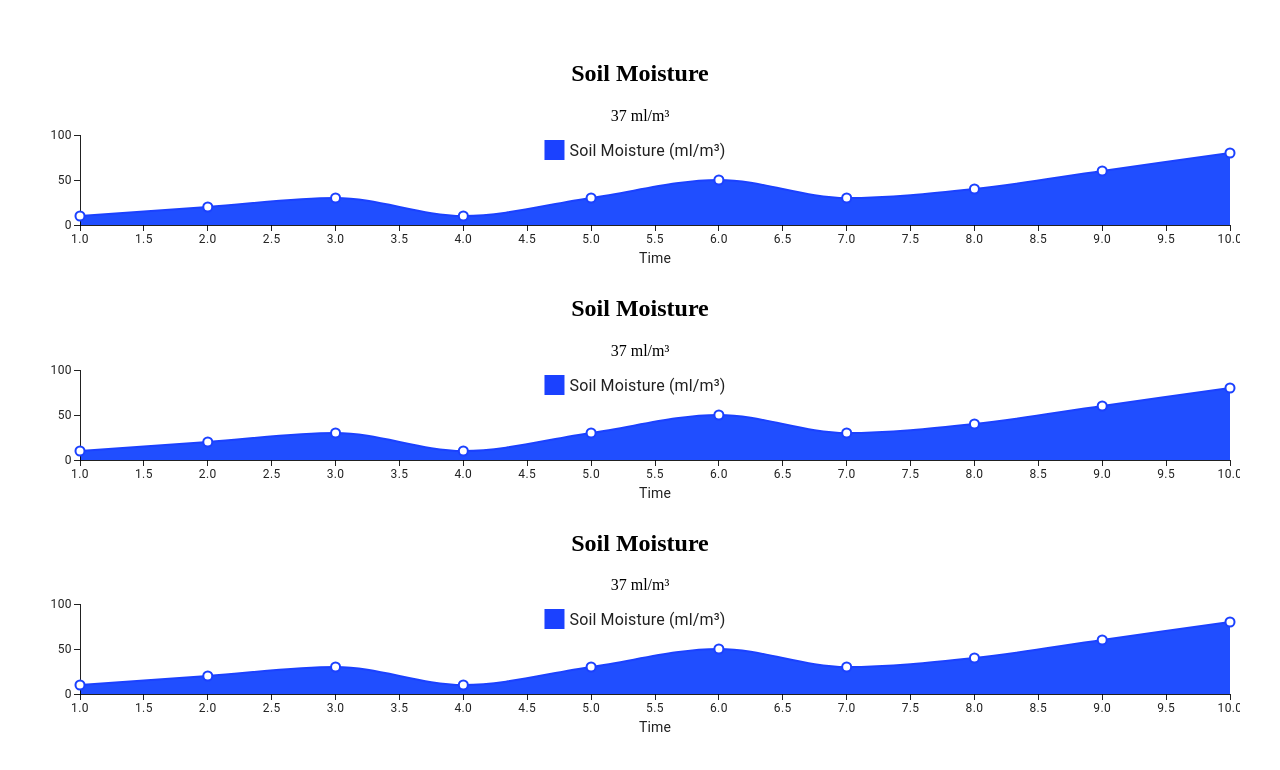
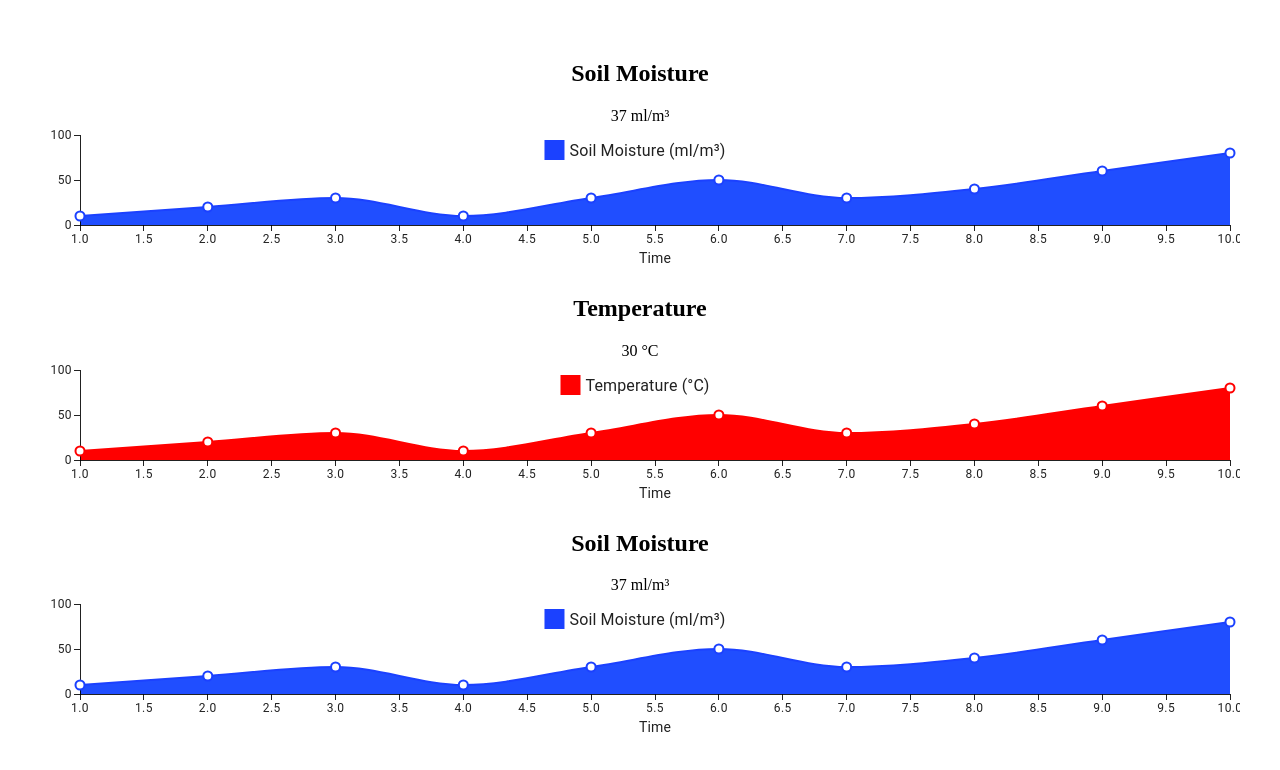
Before and after one commit to HK242-DADN-GreenSense/GreenSense-FE, a React (Vite) app: page / in a window 1280 px wide. Shown: the top 770 px of the page. Built offline with nearby package versions, Linux system fonts and the light colour scheme; the HTML template or start-up script is replaced by a standard one.

Commit message:
feat: add Temperature Card

```diff
--- a/src/App.jsx
+++ b/src/App.jsx
@@ -3,12 +3,13 @@ import reactLogo from "./assets/react.svg";
 import viteLogo from "/vite.svg";
 import "./styles/App.css";
 import SoilMoistureCard from "./components/SoilMoistureCard";
+import TemperatureCard from "./components/TemperatureCard";
 
 function App() {
     return (
         <>
             <SoilMoistureCard />
-            <SoilMoistureCard />
+            <TemperatureCard />
             <SoilMoistureCard />
         </>
     );
--- /dev/null
+++ b/src/components/TemperatureCard.jsx
@@ -0,0 +1,48 @@
+import React from "react";
+import { LineChart } from "@mui/x-charts/LineChart";
+
+const TemperatureCard = ({ xAxis, yAxis, latest }) => {
+    const timeData = xAxis ? xAxis : [1, 2, 3, 4, 5, 6, 7, 8, 9, 10];
+    const moistureData = yAxis
+        ? yAxis
+        : [10, 20, 30, 10, 30, 50, 30, 40, 60, 80];
+
+    return (
+        <div className="p-4 sm:p-6 md:p-8 bg-white rounded-lg shadow-md w-full m-8">
+            {/* Header Section */}
+            <div className="flex justify-between items-center mb-4">
+                <h2 className="text-base sm:text-lg md:text-xl font-semibold text-gray-800">
+                    Temperature
+                </h2>
+                <span className="text-xs sm:text-sm md:text-base text-gray-600 bg-gray-100 px-2 py-1 rounded">
+                    {latest ? latest : 30} °C
+                </span>
+            </div>
+
+            <div className="w-full overflow-x-auto">
+                <LineChart
+                    xAxis={[{ data: timeData, label: "Time" }]}
+                    series={[
+                        {
+                            data: moistureData,
+                            label: "Temperature (°C)",
+                            color: "#FF0000",
+                            area: true,
+                        },
+                    ]}
+                    height={150} // Base height for mobile
+                    width={undefined}
+                    margin={{ top: 10, bottom: 50, left: 40, right: 10 }}
+                    sx={{
+                        // Responsive height using CSS media queries
+                        "& .MuiCharts-root": {
+                            height: { xs: "200px", sm: "250px", md: "300px" },
+                        },
+                    }}
+                />
+            </div>
+        </div>
+    );
+};
+
+export default TemperatureCard;
```
